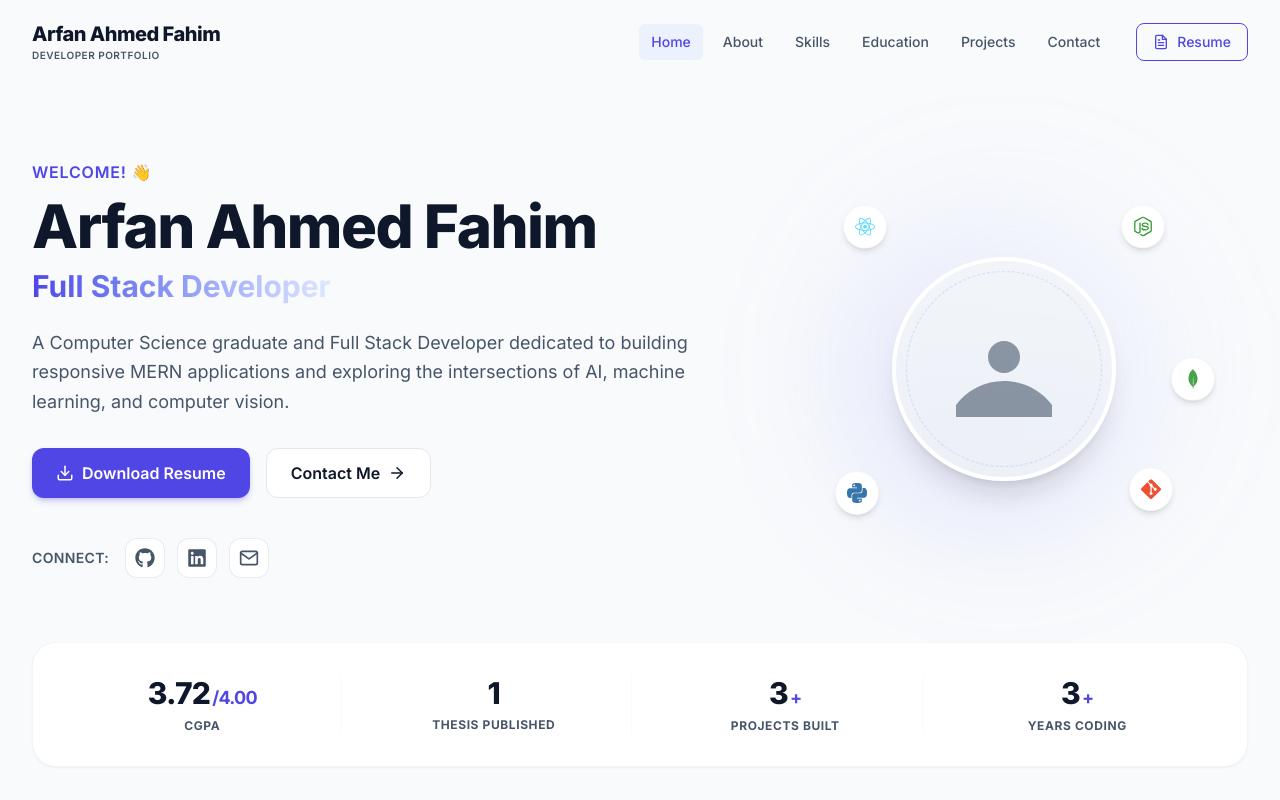
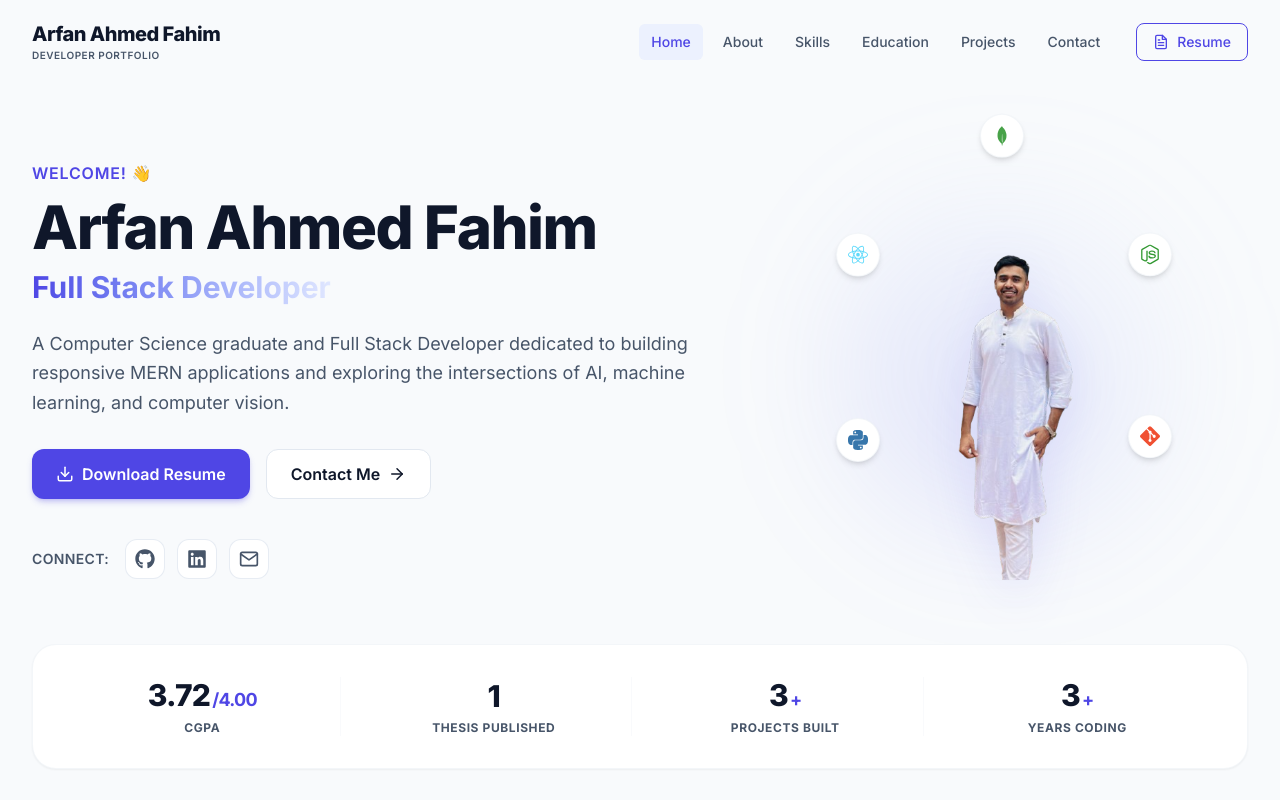
Before and after one commit to Fahim7600/PortFolio, a React (Vite) app: page / in a window 1280 px wide. Shown: the top 800 px of the page. Built offline with nearby package versions, Linux system fonts and the light colour scheme.

Commit message:
feat: enlarge cutout profile image and adjust floating badges position offsets

```diff
--- a/src/components/sections/Hero.tsx
+++ b/src/components/sections/Hero.tsx
@@ -123,7 +123,7 @@ const Hero = () => {
     {
       icon: SiReact,
       color: '#61dafb',
-      className: 'top-[10%] left-[8%] xs:top-[12%] xs:left-[12%] sm:top-[8%] sm:left-[8%]',
+      className: 'top-[18%] left-[-4%] sm:left-[-6%]',
       delay: 0,
       bobDuration: 3,
       bobDelay: 0,
@@ -132,7 +132,7 @@ const Hero = () => {
     {
       icon: SiNodedotjs,
       color: '#339933',
-      className: 'top-[10%] right-[8%] xs:top-[12%] xs:right-[12%] sm:top-[8%] sm:right-[8%]',
+      className: 'top-[18%] right-[-4%] sm:right-[-6%]',
       delay: 0.1,
       bobDuration: 3.5,
       bobDelay: 0.5,
@@ -141,7 +141,7 @@ const Hero = () => {
     {
       icon: SiPython,
       color: '#3776ab',
-      className: 'bottom-[12%] left-[6%] xs:bottom-[15%] xs:left-[10%] sm:bottom-[12%] sm:left-[6%]',
+      className: 'bottom-[28%] left-[-4%] sm:left-[-6%]',
       delay: 0.2,
       bobDuration: 3.2,
       bobDelay: 0.2,
@@ -150,7 +150,7 @@ const Hero = () => {
     {
       icon: SiGit,
       color: '#f05032',
-      className: 'bottom-[12%] right-[6%] xs:bottom-[15%] xs:right-[10%] sm:bottom-[12%] sm:right-[6%]',
+      className: 'bottom-[28%] right-[-4%] sm:right-[-6%]',
       delay: 0.3,
       bobDuration: 3.4,
       bobDelay: 0.7,
@@ -159,7 +159,7 @@ const Hero = () => {
     {
       icon: SiMongodb,
       color: '#47a248',
-      className: 'top-[48%] right-[-5%] xs:right-[-2%] sm:right-[-5%]',
+      className: 'top-[-8%] left-[42%] sm:top-[-10%]',
       delay: 0.4,
       bobDuration: 3.6,
       bobDelay: 0.4,
@@ -241,28 +241,19 @@ const Hero = () => {
 
           {/* Right Column: Redesigned Photo + Floating Badges */}
           <div className="md:col-span-5 flex flex-col items-center justify-center relative w-full order-1 md:order-2">
-            <div className="hero-visual-fade w-full relative max-w-sm aspect-square flex items-center justify-center">
 
-              {/* Soft Gradient CSS glow blob behind the avatar */}
-              <div className="absolute w-72 h-72 sm:w-80 sm:h-80 bg-gradient-to-tr from-accent/15 to-accent-light/10 blur-3xl rounded-full z-0 pointer-events-none"></div>
+            {/* Soft Gradient CSS glow blob behind the avatar */}
+            <div className="absolute w-72 h-72 sm:w-80 sm:h-80 bg-gradient-to-tr from-accent/15 to-accent-light/10 blur-3xl rounded-full z-0 pointer-events-none"></div>
 
-              {/* Central Photo Placeholder with shimmer skeletal reflection */}
-              <div className="relative w-48 h-48 sm:w-56 sm:h-56 rounded-full border-4 border-white bg-background/60 backdrop-blur-md shadow-xl flex items-center justify-center overflow-hidden z-10 transition-transform duration-300 hover:scale-[1.03] select-none pointer-events-none">
-                <div className="relative w-full h-full bg-gradient-to-b from-surface-alt to-border/40 flex items-center justify-center">
-                  <svg
-                    className="w-24 h-24 text-muted/60"
-                    fill="currentColor"
-                    viewBox="0 0 24 24"
-                  >
-                    <path d="M24 20.993V24H0v-2.996A14.977 14.977 0 0112.004 15c4.904 0 9.26 2.354 11.996 5.993zM16.002 8.999a4 4 0 11-8 0 4 4 0 018 0z" />
-                  </svg>
-                  {/* Subtle decorative inner dash border */}
-                  <div className="absolute inset-2.5 rounded-full border border-dashed border-accent/20 animate-[spin_60s_linear_infinite]"></div>
+            {/* Unified relative container for the cutout profile and badges */}
+            <div className="hero-visual-fade relative w-64 h-[350px] sm:w-[300px] sm:h-[420px] flex items-end justify-center z-10 overflow-visible">
 
-                  {/* Shimmer overlay effect */}
-                  <div className="absolute inset-0 bg-gradient-to-r from-transparent via-white/20 to-transparent -translate-x-full animate-[shimmer_2.5s_infinite] pointer-events-none"></div>
-                </div>
-              </div>
+              {/* Profile image cutout with NO border */}
+              <img
+                src="/fahim.png"
+                alt={personalInfo.name}
+                className="max-h-full object-contain filter drop-shadow-[0_12px_24px_rgba(79,70,229,0.12)] select-none pointer-events-none"
+              />
 
               {/* Floating tech badge chips */}
               {techBadges.map((badge, idx) => {
@@ -318,9 +309,8 @@ const Hero = () => {
               return (
                 <div
                   key={idx}
-                  className={`flex flex-col items-center justify-center px-4 ${
-                    idx >= 2 ? 'pt-6 md:pt-0' : 'pt-0'
-                  } ${idx % 2 === 1 ? 'border-t-0' : ''}`}
+                  className={`flex flex-col items-center justify-center px-4 ${idx >= 2 ? 'pt-6 md:pt-0' : 'pt-0'
+                    } ${idx % 2 === 1 ? 'border-t-0' : ''}`}
                 >
                   <div className="text-2xl sm:text-3xl font-extrabold text-foreground tracking-tight flex items-baseline">
                     <CountUp to={num} decimals={dec} />
--- a/src/types/index.ts
+++ /dev/null
@@ -1,38 +0,0 @@
-// ============================================================
-// Shared TypeScript types/interfaces
-// ============================================================
-// Re-export data types for convenience.
-// Add any additional shared types here.
-// ============================================================
-
-export type {
-  PersonalInfo,
-  AboutInfo,
-  SocialLink,
-  NavItem,
-  SkillItem,
-  SkillCategoryGroup,
-  ThesisStat,
-  EducationInfo,
-  Project,
-  HeroStat,
-} from '@/data/portfolio-data';
-
-// -----------------------------------------------------------
-// Generic utility types
-// -----------------------------------------------------------
-
-/** Section IDs used for scroll-spy and navigation */
-export type SectionId =
-  | 'hero'
-  | 'about'
-  | 'skills'
-  | 'education'
-  | 'projects'
-  | 'contact';
-
-/** Props common to all section components */
-export interface SectionProps {
-  id: SectionId;
-  className?: string;
-}
```
